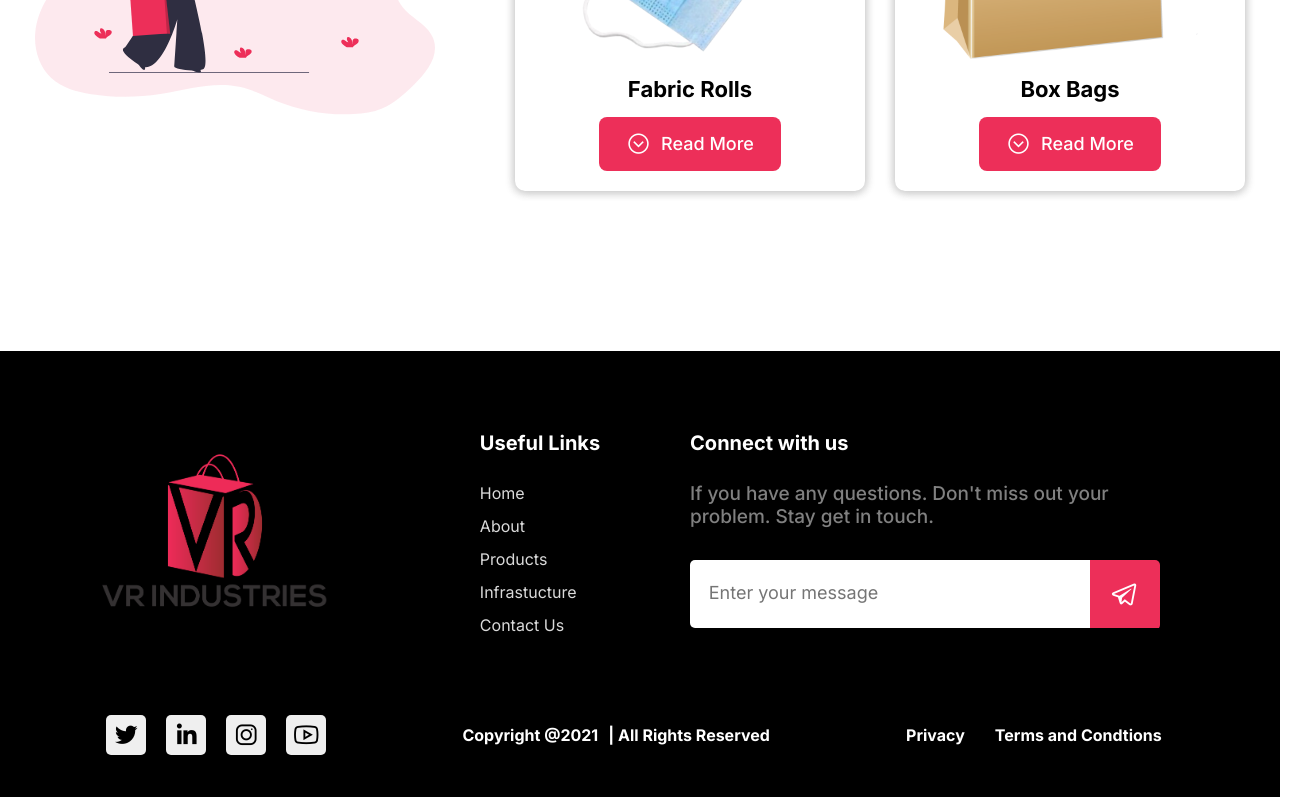
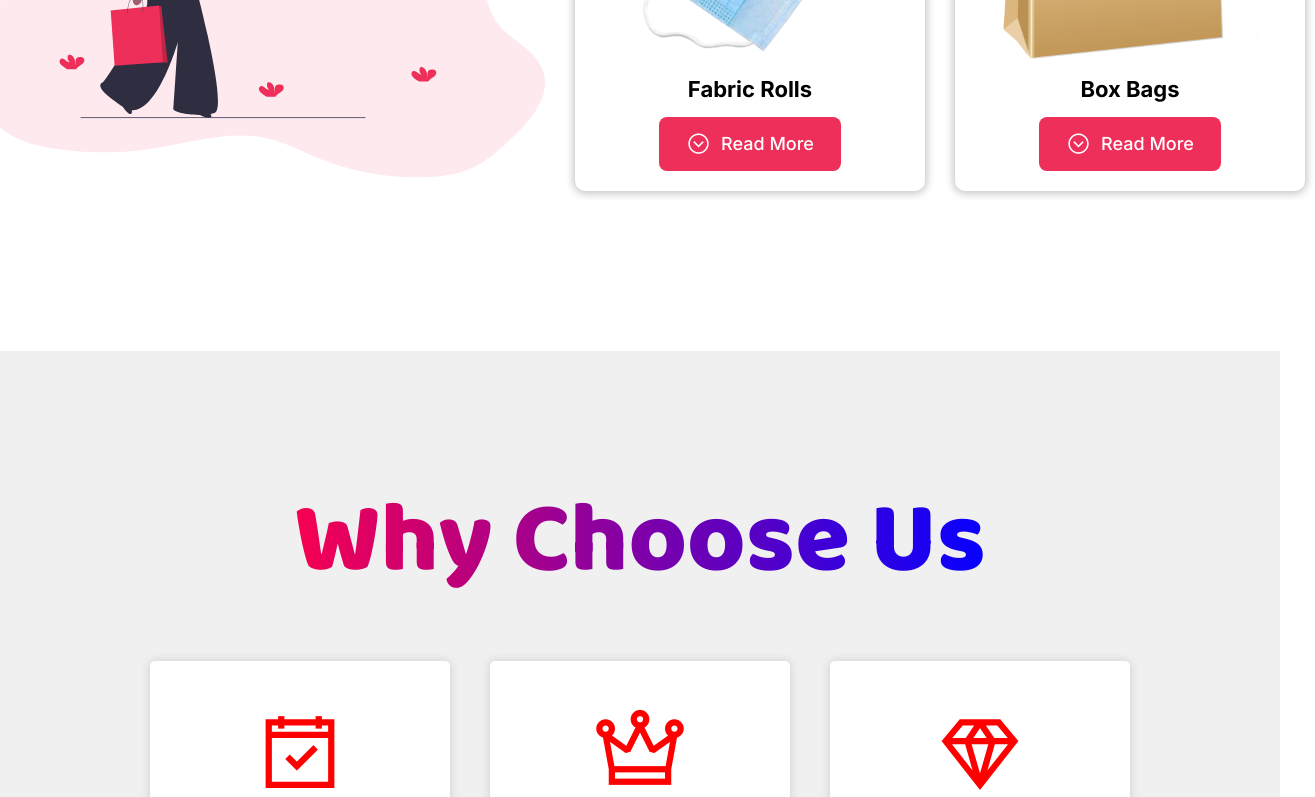
Before and after one commit to ayushsoni1010/vr-industries, a React (Create React App) app: page / in a window 1280 px wide. Shown: the part 2000-2797 px from the top of the page, 1315 px wide, since content can reach past the window. Built offline with nearby package versions, Linux system fonts and the light colour scheme.

Commit message:
🚀update: home page (#15)

```diff
--- a/src/views/Home/index.js
+++ b/src/views/Home/index.js
@@ -7,8 +7,10 @@ import dCut from "../../assets/dCut.jpeg";
 import maskImage from "../../assets/maskImage.png";
 import boxBags from "../../assets/boxBags.png";
 import wCut from "../../assets/wCut.webp";
+import illustration from "../../assets/selection.svg";
 import productImageUp from "../../assets/productsImageUp.svg";
 import productImageDown from "../../assets/productsImageDown.svg";
+import WhyChososeUsCard from "../../components/widgets/Cards/WhyChooseUsCard";
 
 export default function Home() {
   return (
@@ -90,6 +92,29 @@ export default function Home() {
           />
         </div>
       </div>
+
+      <div className="why-choose-us-section-wrapper">
+        <p className="why-choose-us-section-title gradient-text">
+          Why Choose Us
+        </p>
+        <div className="why-choose-us-cards-container">
+          <WhyChososeUsCard
+            mainIcon="fas fa-calendar-check"
+            title="Unique Approach"
+            description="We seamlessly engage with your company as a part of your staff."
+          />
+          <WhyChososeUsCard
+            mainIcon="fas fa-crown"
+            title="Great Team"
+            description="Our team represents a mix of agency and enterprise experience."
+          />
+          <WhyChososeUsCard
+            mainIcon="fas fa-gem"
+            title="Serving Experienced"
+            description="We have been serving premier non-woven bags over the clients for 5 years long."
+          />
+        </div>
+      </div>
     </div>
   );
 }
--- a/src/views/Home/style.views.home.css
+++ b/src/views/Home/style.views.home.css
@@ -162,11 +162,50 @@ div.home-section-wrapper > div.product-section-cards-wrapper > div.product-card-
 }
 
 div.home-section-wrapper > div.product-section-cards-wrapper > div.product-card-first-container > img {
-  width: 500px;
+  margin-left: 20px;
+  width: 570px;
 }
 
 div.home-section-wrapper > div.product-section-cards-wrapper > div.product-card-second-container > img {
-  width: 400px;
-  margin-right: 50px;
+  width: 570px;
+}
+
+div.home-section-wrapper > div.why-choose-us-section-wrapper {
+  display: -webkit-box;
+  display: -ms-flexbox;
+  display: flex;
+  -webkit-box-orient: vertical;
+  -webkit-box-direction: normal;
+      -ms-flex-direction: column;
+          flex-direction: column;
+  -webkit-box-align: center;
+      -ms-flex-align: center;
+          align-items: center;
+  padding-top: 5em;
+  background-color: #f0f0f0;
+  width: 100%;
+}
+
+div.home-section-wrapper > div.why-choose-us-section-wrapper > p.why-choose-us-section-title {
+  font-size: 100px;
+  font-family: 'Baloo 2';
+  font-weight: 800;
+  margin-top: 30px;
+}
+
+div.home-section-wrapper > div.why-choose-us-section-wrapper > div.why-choose-us-cards-container {
+  display: -webkit-box;
+  display: -ms-flexbox;
+  display: flex;
+  -webkit-box-orient: horizontal;
+  -webkit-box-direction: normal;
+      -ms-flex-direction: row;
+          flex-direction: row;
+  gap: 40px;
+  -webkit-box-align: center;
+      -ms-flex-align: center;
+          align-items: center;
+  margin-top: 50px;
+  padding-bottom: 10em;
 }
 /*# sourceMappingURL=style.views.home.css.map */
--- a/src/views/Home/style.views.home.scss
+++ b/src/views/Home/style.views.home.scss
@@ -50,7 +50,7 @@ div.home-section-wrapper {
         z-index: 5;
         position: absolute;
         left: -20px;
-        top:27em;
+        top: 27em;
 
         @keyframes rotate {
             40% {
@@ -111,18 +111,46 @@ div.home-section-wrapper {
 
         >div.product-card-first-container {
             margin-top: -5em;
+
             // background-color: #ed2f59;
-            >img{
-                width: 500px;
+            >img {
+                margin-left: 20px;
+                width: 570px;
             }
         }
+
         >div.product-card-second-container {
+
             // background-color: #ed2f59;
-            >img{
-                width: 400px;
-                margin-right: 50px;
+            >img {
+                width: 570px;
             }
         }
+    }
+
+    >div.why-choose-us-section-wrapper {
+        display: flex;
+        flex-direction: column;
+        align-items: center;
+        padding-top: 5em;
+        background-color: rgb(240, 240, 240);
+        width: 100%;
+
+        >p.why-choose-us-section-title {
+            font-size: 100px;
+            font-family: 'Baloo 2';
+            font-weight: 800;
+            margin-top: 30px;
+        }
+        >div.why-choose-us-cards-container{
+            display: flex;
+            flex-direction: row;
+            gap: 40px;
+            align-items: center;
+            margin-top: 50px;
+            padding-bottom: 10em;
+        }
+
     }
 }
 
```
Also changed, not shown: 1 other file (tests, documents, lock files or other folders).
